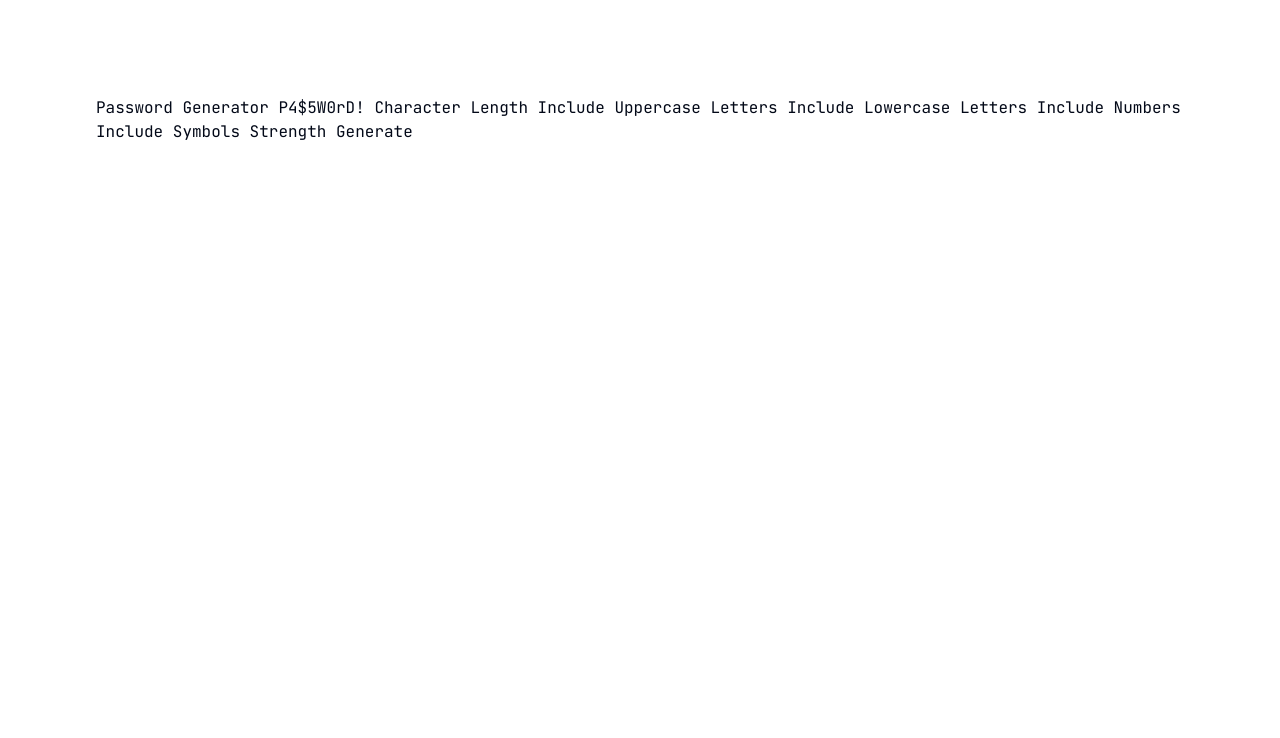
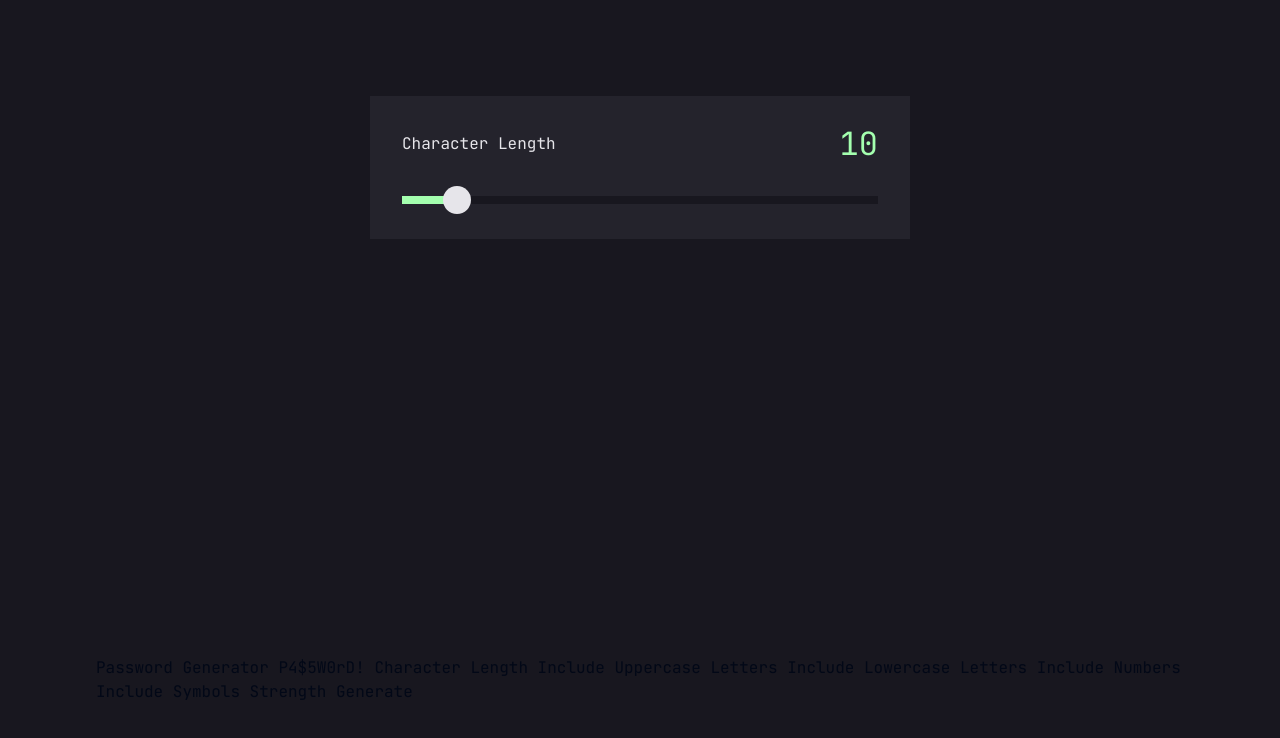
Before and after one commit to robcrock/password-generator, a Next.js app: page / in a window 1280 px wide. Shown: the top 738 px of the page. Built offline with nearby package versions, Linux system fonts and the light colour scheme.

Commit message:
'Add @radix-ui/react-slider package and implement slider component. Necessary for user interaction and value control.'

```diff
--- a/package.json
+++ b/package.json
@@ -9,6 +9,7 @@
     "lint": "next lint"
   },
   "dependencies": {
+    "@radix-ui/react-slider": "^1.2.0",
     "@radix-ui/react-slot": "^1.1.0",
     "class-variance-authority": "^0.7.0",
     "clsx": "^2.1.1",
--- /dev/null
+++ b/src/app/_components/ui/slider.tsx
@@ -0,0 +1,28 @@
+"use client";
+
+import * as React from "react";
+import * as SliderPrimitive from "@radix-ui/react-slider";
+
+import { cn } from "@/app/_components/utils";
+
+const Slider = React.forwardRef<
+  React.ElementRef<typeof SliderPrimitive.Root>,
+  React.ComponentPropsWithoutRef<typeof SliderPrimitive.Root>
+>(({ className, ...props }, ref) => (
+  <SliderPrimitive.Root
+    ref={ref}
+    className={cn(
+      "relative flex h-8 w-full touch-none select-none items-center",
+      className,
+    )}
+    {...props}
+  >
+    <SliderPrimitive.Track className="relative h-2 w-full grow overflow-hidden bg-fem-very-dark-grey">
+      <SliderPrimitive.Range className="absolute h-full bg-fem-neon-green" />
+    </SliderPrimitive.Track>
+    <SliderPrimitive.Thumb className="block h-[28px] w-[28px] rounded-full bg-fem-almost-white transition-colors hover:bg-fem-very-dark-grey hover:ring-2 hover:ring-fem-neon-green focus:bg-fem-very-dark-grey focus:ring-2 focus:ring-fem-neon-green focus-visible:bg-fem-very-dark-grey focus-visible:outline-none focus-visible:ring-2 focus-visible:ring-fem-neon-green active:bg-fem-dark-grey active:ring-2 active:ring-fem-neon-green disabled:pointer-events-none disabled:opacity-50" />
+  </SliderPrimitive.Root>
+));
+Slider.displayName = SliderPrimitive.Root.displayName;
+
+export { Slider };
--- a/src/app/layout.tsx
+++ b/src/app/layout.tsx
@@ -23,7 +23,7 @@ export default function RootLayout({
     <html lang="en">
       <body
         className={cn(
-          "min-h-screen bg-background font-sans antialiased",
+          "min-h-screen bg-background bg-fem-very-dark-grey font-sans antialiased",
           fontSans.variable,
         )}
       >
--- a/src/app/page.tsx
+++ b/src/app/page.tsx
@@ -1,8 +1,27 @@
-import Image from "next/image";
+"use client";
+
+import { useState } from "react";
+import { Slider } from "./_components/ui/slider";
 
 export default function Home() {
+  const [value, setValue] = useState(10);
+
+  const handleValueChange = (value: number[]) => setValue(value[0]);
   return (
     <main className="flex min-h-screen flex-col items-center justify-between p-24">
+      <div className="bg-fem-dark-grey flex h-[143px] w-[540px] flex-col gap-4 px-8 py-6">
+        <div className="flex items-center justify-between">
+          <span className="text-fem-almost-white">Character Length</span>
+          <span className="text-fem-neon-green text-[32px]">{value}</span>
+        </div>
+        <Slider
+          defaultValue={[value]}
+          max={100}
+          min={1}
+          step={1}
+          onValueChange={handleValueChange}
+        />
+      </div>
       Password Generator P4$5W0rD! Character Length Include Uppercase Letters
       Include Lowercase Letters Include Numbers Include Symbols Strength
       Generate
```
Also changed, not shown: 1 other file (tests, documents, lock files or other folders).
